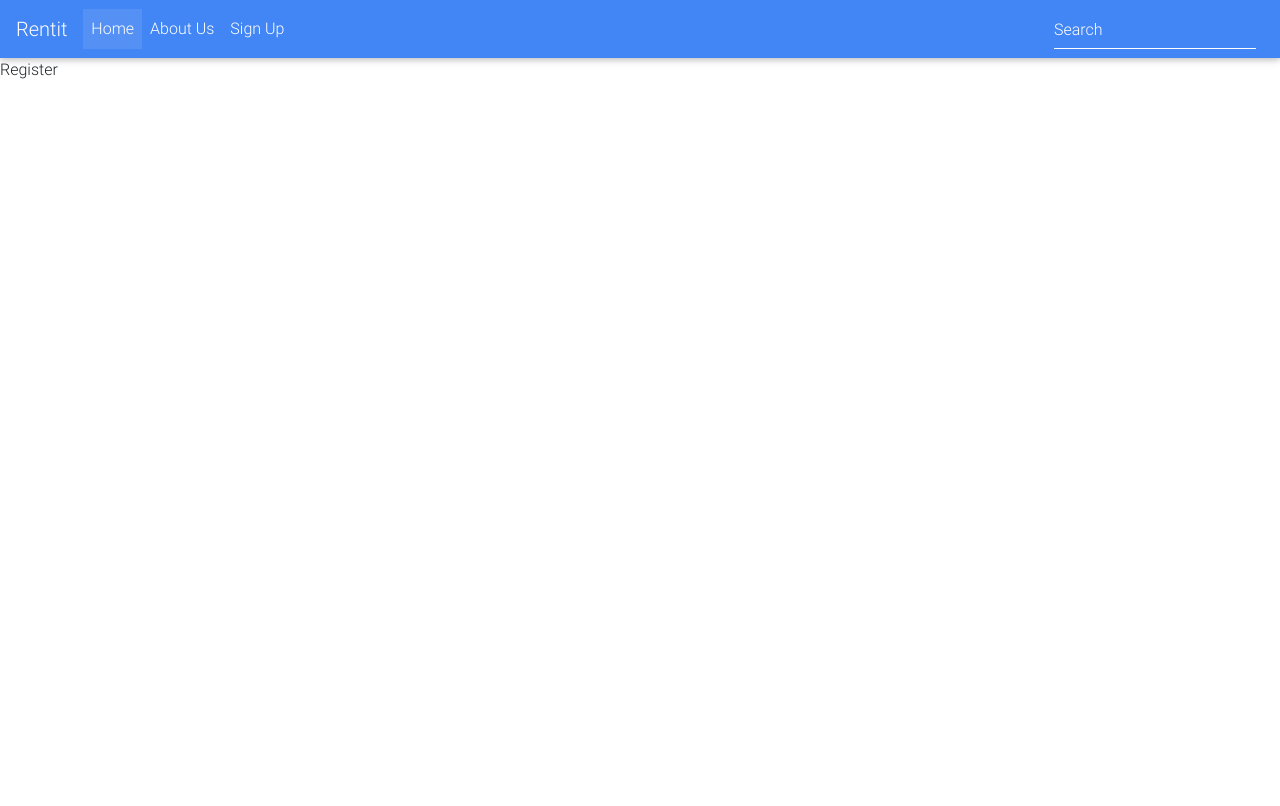
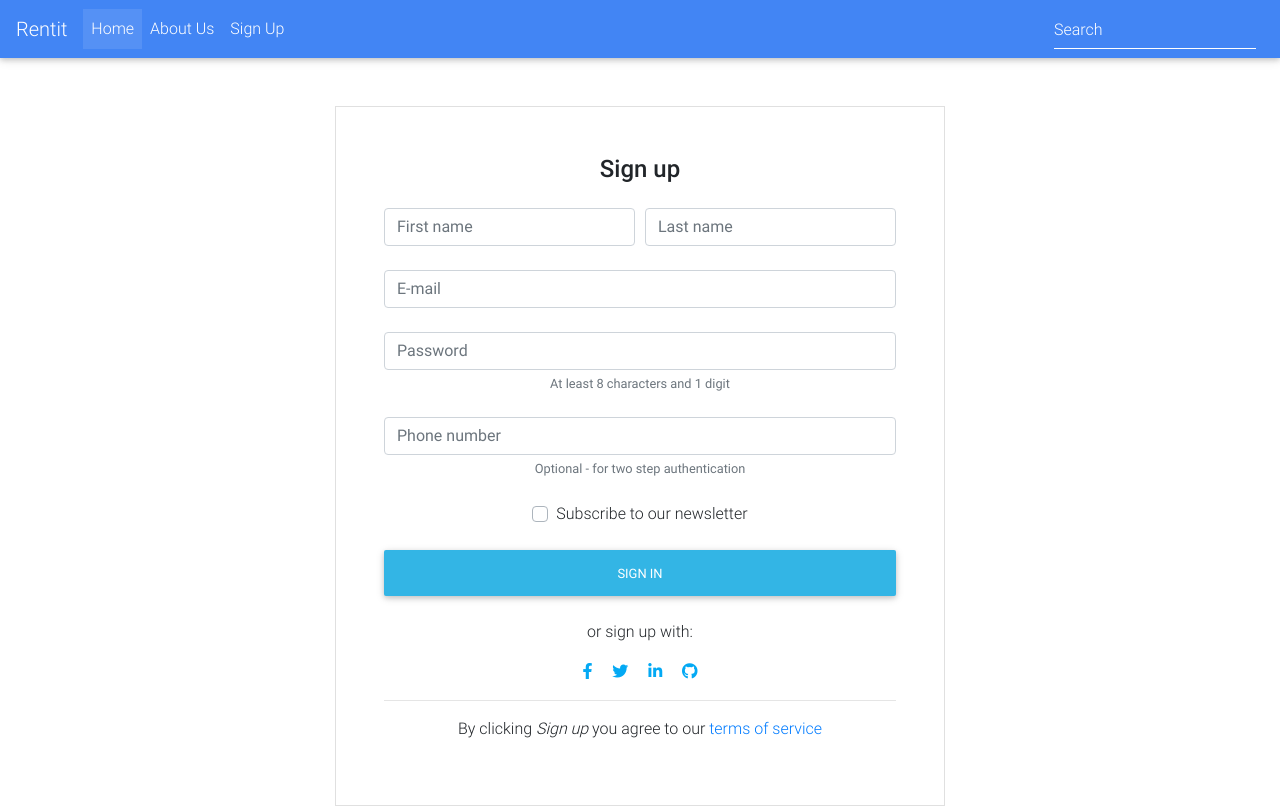
Before and after one commit to tyren1995/Rentit, a PHP site: page /signup in a window 1280 px wide. Before the commit the page ends 79 px from the top, so only its background shows below. Run offline with PHP 8.4, Linux system fonts and the light colour scheme; some libraries are stand-ins or nearby versions.

Commit message:
User registration working via ajax

```diff
--- /dev/null
+++ b/assets/js/auth/auth.js
@@ -0,0 +1,32 @@
+$(document).ready(function() {
+  $("#registerButton").click(function() {
+    // using serialize function of jQuery to get all values of form
+    var serializedData = $("#registrationForm").serialize();
+
+    // Variable to hold request
+    var request;
+    // Fire off the request to process_registration_form.php
+    request = $.ajax({
+      url: "assets/php/auth/register_user.php",
+      type: "post",
+      data: serializedData
+    });
+
+    // Callback handler that will be called on success
+    request.done(function(jqXHR, textStatus, response) {
+      // you will get response from your php page (what you echo or print)
+      // show successfully for submit message
+      $("#result").html(response);
+    });
+
+    // Callback handler that will be called on failure
+    request.fail(function(jqXHR, textStatus, errorThrown) {
+      // Log the error to the console
+      // show error
+      $("#result").html("There is some error while submit");
+      console.error("The following error occurred: " + textStatus, errorThrown);
+    });
+
+    return false;
+  });
+});
--- a/assets/views/signup.php
+++ b/assets/views/signup.php
@@ -1 +1,73 @@
-Register
+<!-- HTML To display Form -->
+<!-- Default form register -->
+<div class="container-fluid">
+    <div class="row">
+        <div class="col-12" style="max-width: 50%; margin: 0 auto;">
+            <form id="registrationForm" class="text-center border border-light p-5 mt-5" action="#!">
+
+                <p class="h4 mb-4">Sign up</p>
+
+                <div class="form-row mb-4">
+                    <div class="col">
+                        <!-- First name -->
+                        <input type="text" name="firstName" id="defaultRegisterFormFirstName" class="form-control" placeholder="First name">
+                    </div>
+                    <div class="col">
+                        <!-- Last name -->
+                        <input type="text" name="lastName" id="defaultRegisterFormLastName" class="form-control" placeholder="Last name">
+                    </div>
+                </div>
+
+                <!-- E-mail -->
+                <input type="email" name="email" id="defaultRegisterFormEmail" class="form-control mb-4" placeholder="E-mail">
+
+                <!-- Password -->
+                <input type="password" name="password" id="defaultRegisterFormPassword" class="form-control" placeholder="Password" aria-describedby="defaultRegisterFormPasswordHelpBlock">
+                <small id="defaultRegisterFormPasswordHelpBlock" class="form-text text-muted mb-4">
+                    At least 8 characters and 1 digit
+                </small>
+
+                <!-- Phone number -->
+                <input type="text" name="phoneNumber" id="defaultRegisterPhonePassword" class="form-control" placeholder="Phone number" aria-describedby="defaultRegisterFormPhoneHelpBlock">
+                <small id="defaultRegisterFormPhoneHelpBlock" class="form-text text-muted mb-4">
+                    Optional - for two step authentication
+                </small>
+
+                <!-- Newsletter -->
+                <div class="custom-control custom-checkbox">
+                    <input type="checkbox" class="custom-control-input" id="defaultRegisterFormNewsletter">
+                    <label class="custom-control-label" for="defaultRegisterFormNewsletter">Subscribe to our newsletter</label>
+                </div>
+
+                <!-- Sign up button -->
+                <button class="btn btn-info my-4 btn-block" id="registerButton" type="button">Sign in</button>
+
+                <!-- Social register -->
+                <p>or sign up with:</p>
+
+                <a type="button" class="light-blue-text mx-2">
+                    <i class="fab fa-facebook-f"></i>
+                </a>
+                <a type="button" class="light-blue-text mx-2">
+                    <i class="fab fa-twitter"></i>
+                </a>
+                <a type="button" class="light-blue-text mx-2">
+                    <i class="fab fa-linkedin-in"></i>
+                </a>
+                <a type="button" class="light-blue-text mx-2">
+                    <i class="fab fa-github"></i>
+                </a>
+
+                <hr>
+
+                <!-- Terms of service -->
+                <p>By clicking
+                    <em>Sign up</em> you agree to our
+                    <a href="" target="_blank">terms of service</a>
+
+            </form>
+        </div>
+    </div>
+</div>
+<!-- Default form register -->
+<!-- Ajax to submit signup -->
--- a/footer.php
+++ b/footer.php
@@ -2,6 +2,7 @@
 <script type="text/javascript" src="/assets/js/popper.min.js"></script>
 <script type="text/javascript" src="/assets/js/bootstrap.min.js"></script>
 <script type="text/javascript" src="/assets/js/mdb.min.js"></script>
+<script type="text/javascript" src="/assets/js/auth/auth.js"></script>
 </body>
 
 </html>
```
Also changed, not shown: assets/php/auth/db.php (added, +18 -0 lines), assets/php/auth/register_user.php (added, +53 -0 lines).
